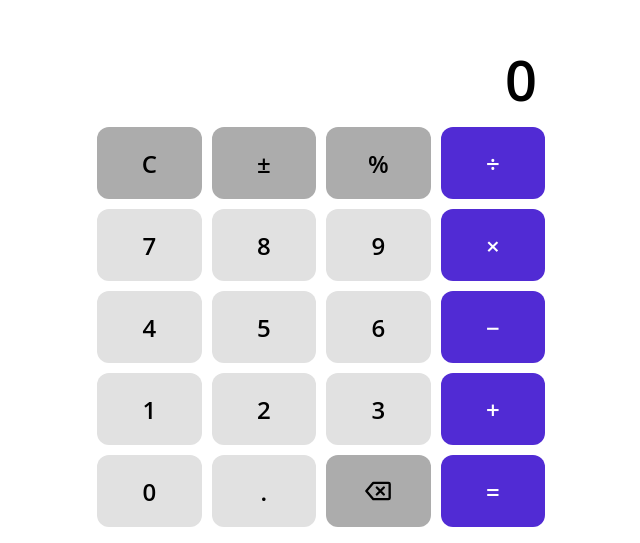
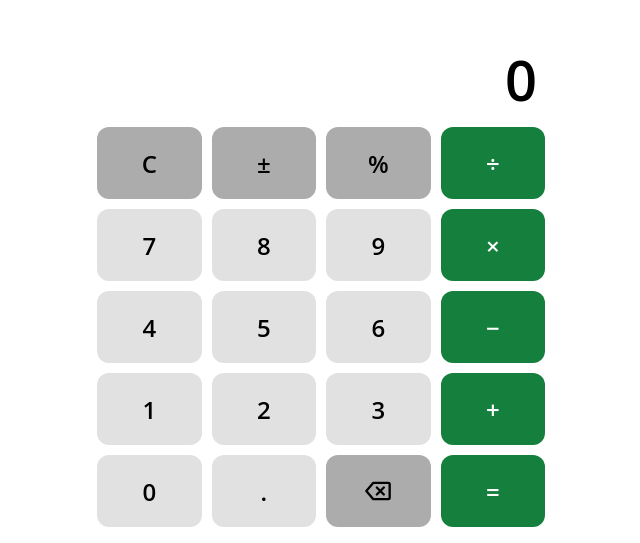
Before and after one commit to HovhannesMovsisyan/CalculatorNew, a plain HTML site: page web/index.html in a window 1280 px wide. Shown: the part 257-800 px from the top of the page, without its empty margins (319-959 px from the left). Drawn offline with Linux system fonts and the light colour scheme.

Commit message:
Make web calculator operator buttons green
Co-Authored-By: Claude Opus 5.5 <noreply@anthropic.com>

```diff
--- a/web/index.html
+++ b/web/index.html
@@ -3,7 +3,7 @@
 <head>
     <meta charset="utf-8" />
     <meta name="viewport" content="width=device-width, initial-scale=1" />
-    <meta name="theme-color" content="#512BD4" />
+    <meta name="theme-color" content="#15803D" />
     <title>Calculator</title>
     <link rel="stylesheet" href="style.css" />
 </head>
--- a/web/style.css
+++ b/web/style.css
@@ -1,4 +1,4 @@
-/* Same palette as Resources/Styles/Colors.xaml in the MAUI app */
+/* Grays match Resources/Styles/Colors.xaml in the MAUI app; operator keys are green */
 :root {
     --bg: #ffffff;
     --text: #000000;
@@ -6,7 +6,7 @@
     --key: #E1E1E1;
     --key-text: #000000;
     --function: #ACACAC;
-    --operator: #512BD4;
+    --operator: #15803D;
     --operator-text: #ffffff;
 }
 
@@ -18,7 +18,7 @@
         --key: #404040;
         --key-text: #ffffff;
         --function: #6E6E6E;
-        --operator: #ac99ea;
+        --operator: #4ADE80;
         --operator-text: #242424;
     }
 }
```
Also changed, not shown: 1 other file.
